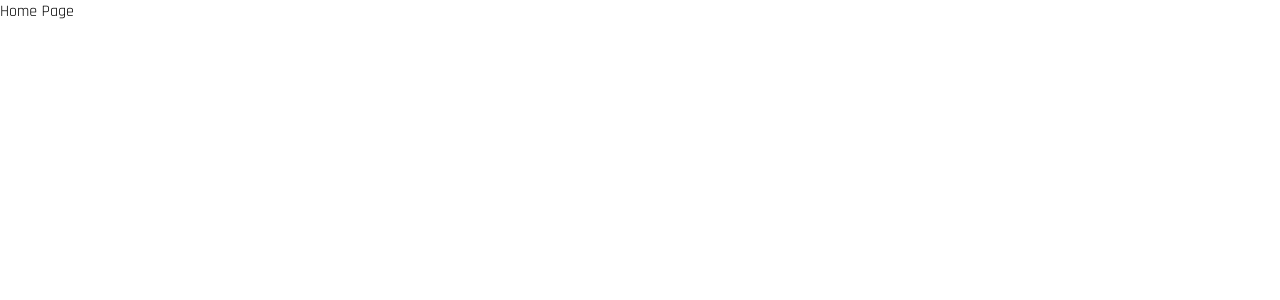
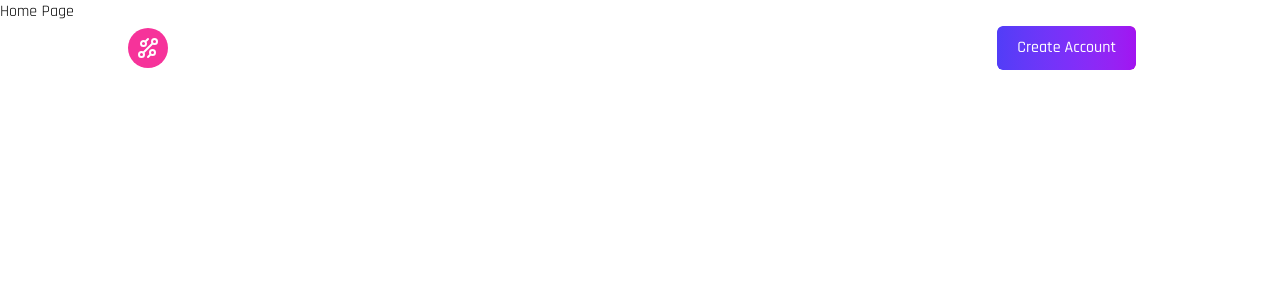
Before and after one commit to Sogon-Njugush/software-agency-landing-page, a Next.js app: page / in a window 1280 px wide. Shown: the top 300 px of the page. Built offline with nearby package versions, Linux system fonts and the light colour scheme.

Commit message:
responsive navbar implemetation

```diff
--- a/app/layout.tsx
+++ b/app/layout.tsx
@@ -1,6 +1,7 @@
 import type { Metadata } from "next";
 import { Rajdhani } from "next/font/google";
 import "./globals.css";
+import ResponsiveNav from "@/components/Home/Navbar/ResponsiveNav";
 
 const font = Rajdhani({
   weight: ["300", "400", "500", "600", "700"],
@@ -20,7 +21,10 @@ export default function RootLayout({
 }>) {
   return (
     <html lang="en">
-      <body className={`${font.className} antialiased`}>{children}</body>
+      <body className={`${font.className} antialiased`}>
+        <ResponsiveNav />
+        {children}
+      </body>
     </html>
   );
 }
--- /dev/null
+++ b/components/Home/Navbar/MobileNav.tsx
@@ -0,0 +1,41 @@
+import { NavLinks } from "@/constant/constant";
+import Link from "next/link";
+import React from "react";
+import { CgClose } from "react-icons/cg";
+
+type Props = {
+  showNav: boolean;
+  closeNav: () => void;
+};
+
+const MobileNav = ({ closeNav, showNav }: Props) => {
+  const navOpen = showNav ? "translate-x-0" : "translate-x-[-100%]";
+  return (
+    <div>
+      {/* overlay */}
+      <div
+        className={`fixed inset-0 transform transition-all duration-500 z-[1002] bg-black opacity-70 w-full h-screen ${navOpen}`}></div>
+      {/* navlinks */}
+      <div
+        className={`text-white fixed justify-center flex flex-col h-full transform transition-all duration-500 delay-300 w-[80%] sm:w-[60%] bg-blue-900 space-y-6 z-[1050] ${navOpen}`}>
+        {NavLinks.map((link) => (
+          <Link
+            key={link.id}
+            href={link.href}
+            className="text-2xl font-bold hover:text-pink-500">
+            <p className="text-white w-fit text-xl ml-12 border-b-[1.5px] pb-1 border-white sm:text-[30px]">
+              {link.label}
+            </p>
+          </Link>
+        ))}
+        {/* cross icon for close navbar */}
+        <CgClose
+          onClick={closeNav}
+          className="absolute top-[0.7rem] right-[1.4rem] sm:w-8 sm:h-8 w-6 h-6"
+        />
+      </div>
+    </div>
+  );
+};
+
+export default MobileNav;
--- /dev/null
+++ b/components/Home/Navbar/Nav.tsx
@@ -0,0 +1,75 @@
+"use client";
+import { NavLinks } from "@/constant/constant";
+import Link from "next/link";
+import React, { useEffect, useState } from "react";
+import { GrTechnology } from "react-icons/gr";
+import { HiBars4 } from "react-icons/hi2";
+
+type Props = {
+  openNav: () => void;
+};
+
+const Nav = ({ openNav }: Props) => {
+  const [navBg, setNavBg] = useState(false);
+  useEffect(() => {
+    const handleScroll = () => {
+      if (window.scrollY >= 90) {
+        setNavBg(true);
+      } else {
+        setNavBg(false);
+      }
+    };
+    window.addEventListener("scroll", handleScroll);
+    // Clean up the event listener
+    return () => {
+      window.removeEventListener("scroll", handleScroll);
+    };
+  }, []);
+  return (
+    <div
+      className={`transition-all duration-200  h-[12vh] z-[100] fixed w-full ${
+        navBg ? "bg-blue-900 shadow-md" : "fixed"
+      }`}>
+      <div className="flex items-center h-full justify-between w-[90%] xl:w-[80%] mx-auto">
+        {/* Logo */}
+        <div className="flex items-center space-x-2">
+          <div className="w-10 h-10 bg-pink-500 rounded-full flex items-center justify-center flex-col">
+            <GrTechnology className="w-6 h-6 text-white" />
+          </div>
+          <h1 className="text-xl hidden sm:block md:text-2xl font-bold text-white">
+            Sogon Dev
+          </h1>
+        </div>
+        {/* Navlink */}
+        <div className="hidden lg:flex items-center space-x-10">
+          {NavLinks.map((link) => (
+            <Link
+              key={link.id}
+              href={link.href}
+              className="text-white text-lg font-semibold hover:text-pink-300 transition-all duration-200">
+              <p>{link.label}</p>
+            </Link>
+          ))}
+        </div>
+        {/* buttons */}
+        <div className="flex items-center space-x-4">
+          <a
+            href="#"
+            className="px-5 py-2.5 relative rounded-md group font-medium text-white inline-block overflow-hidden">
+            <span className="absolute inset-0 w-full h-full transition duration-300 ease-in-out bg-gradient-to-r from-indigo-500 via-purple-500 to-pink-500 group-hover:blur-sm group-hover:opacity-80 rounded-md"></span>
+            <span className="absolute inset-0 w-full h-full bg-gradient-to-r from-indigo-600 to-purple-600 opacity-90 rounded-md group-hover:opacity-0 transition duration-300 ease-in-out"></span>
+            <span className="relative z-10">Create Account</span>
+          </a>
+          {/* Theme toggler */}
+          {/* Burger menu */}
+          <HiBars4
+            onClick={openNav}
+            className="w-8 h-8 text-white cursor-pointer lg:hidden"
+          />
+        </div>
+      </div>
+    </div>
+  );
+};
+
+export default Nav;
--- /dev/null
+++ b/components/Home/Navbar/ResponsiveNav.tsx
@@ -0,0 +1,19 @@
+"use client";
+import React, { useState } from "react";
+import Nav from "./Nav";
+import MobileNav from "./MobileNav";
+
+const ResponsiveNav = () => {
+  const [showNav, setShowNav] = useState(false);
+
+  const openNavhandler = () => setShowNav(true);
+  const closeNavHandler = () => setShowNav(false);
+  return (
+    <div>
+      <Nav openNav={openNavhandler} />
+      <MobileNav showNav={showNav} closeNav={closeNavHandler} />
+    </div>
+  );
+};
+
+export default ResponsiveNav;
--- /dev/null
+++ b/constant/constant.ts
@@ -0,0 +1,32 @@
+export const NavLinks = [
+  {
+    id: 1,
+    label: "Home",
+    href: "#",
+  },
+  {
+    id: 2,
+    label: "About",
+    href: "#",
+  },
+  {
+    id: 3,
+    label: "Services",
+    href: "#",
+  },
+  {
+    id: 4,
+    label: "Portfolio",
+    href: "#",
+  },
+  {
+    id: 5,
+    label: "Blog",
+    href: "#",
+  },
+  {
+    id: 6,
+    label: "Contact",
+    href: "#",
+  },
+];
--- a/package.json
+++ b/package.json
@@ -12,7 +12,8 @@
     "next": "15.3.3",
     "react": "^19.0.0",
     "react-dom": "^19.0.0",
-    "react-icon": "^1.0.0"
+    "react-icon": "^1.0.0",
+    "react-icons": "^5.5.0"
   },
   "devDependencies": {
     "@eslint/eslintrc": "^3",
```
Also changed, not shown: 1 other file (tests, documents, lock files or other folders).
